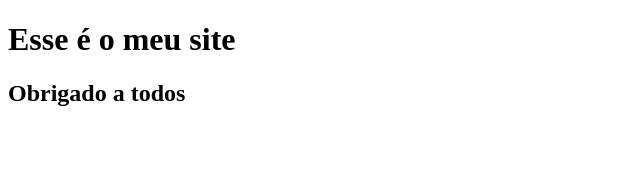
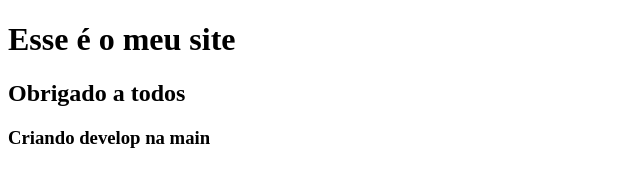
Before and after one commit to CesarTavares/Projeto-Site-Git, a plain HTML site: page index.html in a window 1280 px wide. Shown: the whole page, without its empty margins (0-640 px from the left). Drawn offline with Linux system fonts and the light colour scheme.

Commit message:
criando o <h3>

```diff
--- a/index.html
+++ b/index.html
@@ -9,5 +9,6 @@
 <body>
     <h1>Esse é o meu site</h1>
     <h2>Obrigado a todos</h2>
+    <h3>Criando develop na main</h3>
 </body>
 </html>
```
